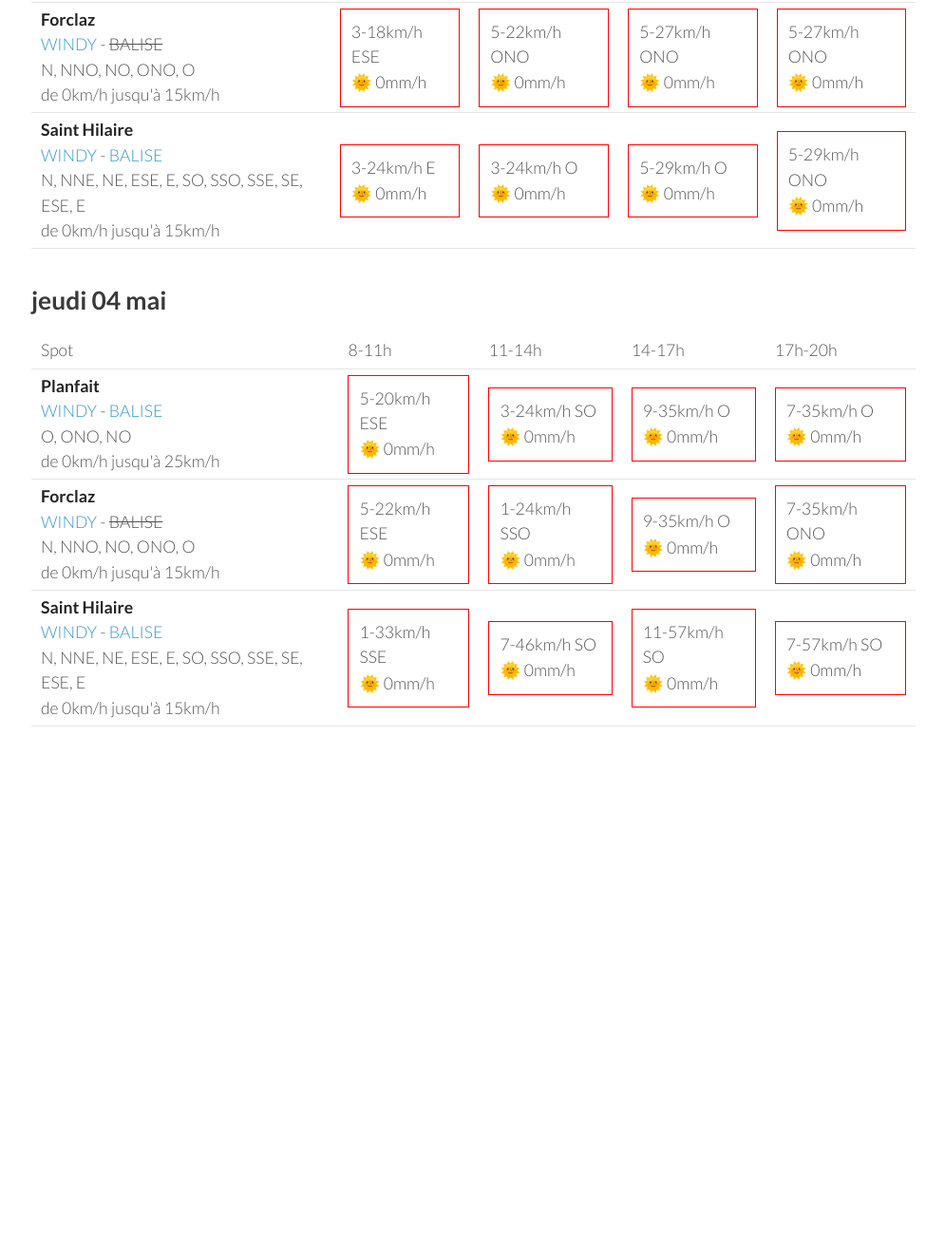
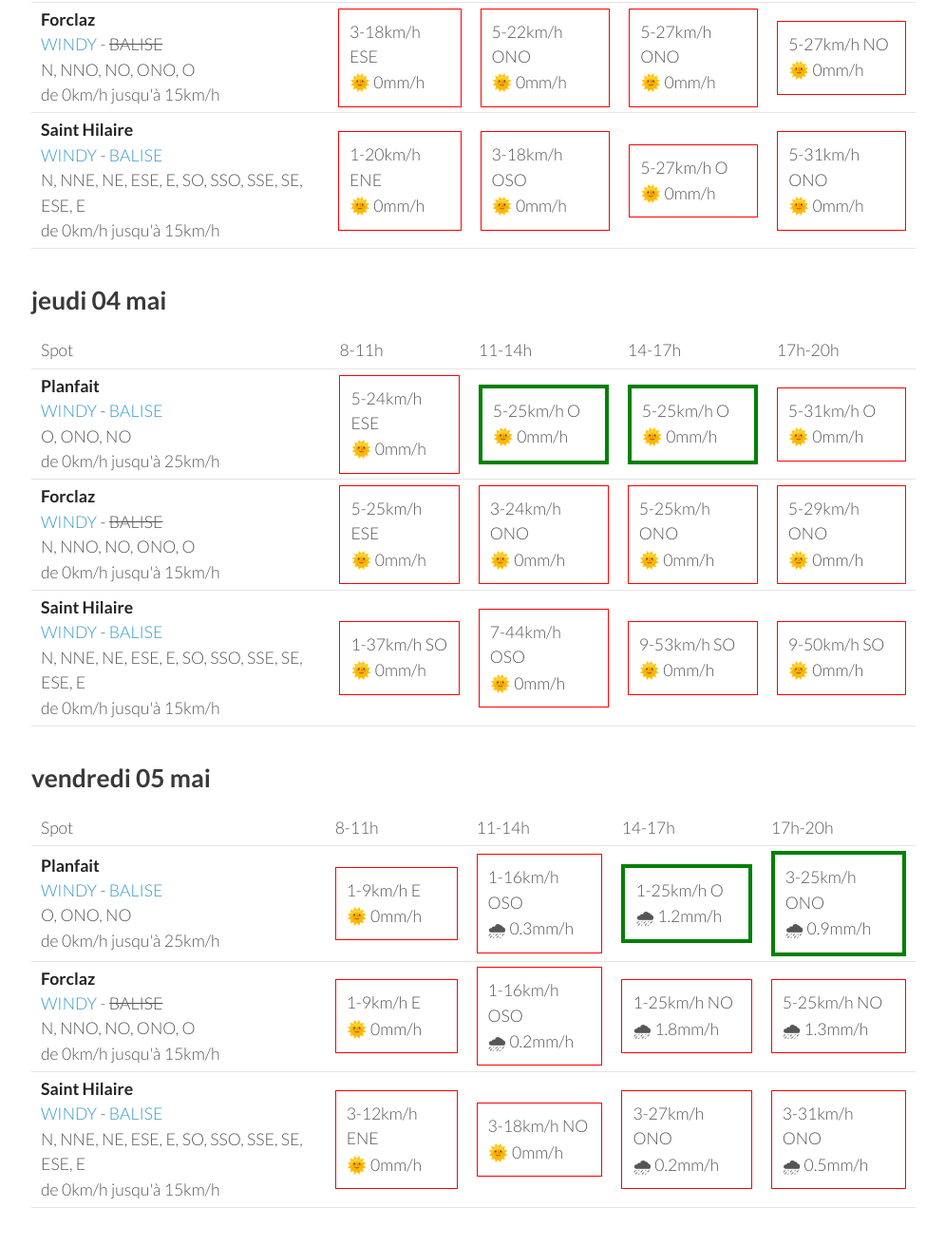
Before and after one commit to parapente-dans-le-nord/parapente-dans-le-nord.github.io, a Jekyll site: the page built from alpes_nord.markdown, in a window 1280 px wide and 1400 px high, scrolled down 2002 px. Shown: the top 1311 px of the window at 95% size, without its empty margins (25-1020 px from the left). Built offline with Jekyll 4.4.1, drawn with Linux system fonts in a browser that asks for light colours; before the commit the page ends 2895 px from its top, so only the background shows below that; some of the changed text lies outside the part shown.

Commit message:
update index.markdown

```diff
--- a/alpes_nord.markdown
+++ b/alpes_nord.markdown
@@ -114,32 +114,32 @@ page mise à jour le dimanche 30 avril 06:26
       <td>17h-20h</td>
     </tr>
 <tr>
-        <td><strong>Saint Hilaire</strong><br><a href="https://windy.com/45.307/5.888?45.087,5.889,9,m:eUFagkX">WINDY</a> - <span class=""><a href="http://www.balisemeteo.com/balise.php?idBalise=61">BALISE</a> </span><br> <span class="vent-favorable">N, NNE, NE, ESE, E, SO, SSO, SSE, SE, ESE, E</span><br><span class="force-vent">de 0km/h jusqu'à 15km/h</span> </td>
+        <td><strong>Forclaz</strong><br><a href="https://windy.com/45.814/6.247?45.375,6.246,8,m:eVwaglz">WINDY</a> - <span class="no-balise"> BALISE </span><br> <span class="vent-favorable">N, NNO, NO, ONO, O</span><br><span class="force-vent">de 0km/h jusqu'à 15km/h</span> </td>
 
-            <td><div class="not-flyable"><p>7-48km/h NE</p><p>🌞 0mm/h</p></div></td>
-            <td><div class="not-flyable"><p>11-57km/h NNE</p><p>🌧 0.3mm/h</p></div></td>
-            <td><div class="not-flyable"><p>11-61km/h N</p><p>🌧 0.2mm/h</p></div></td>
-            <td><div class="not-flyable"><p>11-57km/h N</p><p>🌞 0mm/h</p></div></td>
+            <td><div class="not-flyable"><p>1-22km/h NNO</p><p>🌞 0mm/h</p></div></td>
+            <td><div class="not-flyable"><p>9-35km/h N</p><p>🌧 0.2mm/h</p></div></td>
+            <td><div class="not-flyable"><p>11-44km/h NNO</p><p>🌞 0mm/h</p></div></td>
+            <td><div class="not-flyable"><p>11-46km/h NNO</p><p>🌞 0mm/h</p></div></td>
 
 
     </tr>
 <tr>
-        <td><strong>Forclaz</strong><br><a href="https://windy.com/45.814/6.247?45.375,6.246,8,m:eVwaglz">WINDY</a> - <span class="no-balise"> BALISE </span><br> <span class="vent-favorable">N, NNO, NO, ONO, O</span><br><span class="force-vent">de 0km/h jusqu'à 15km/h</span> </td>
+        <td><strong>Saint Hilaire</strong><br><a href="https://windy.com/45.307/5.888?45.087,5.889,9,m:eUFagkX">WINDY</a> - <span class=""><a href="http://www.balisemeteo.com/balise.php?idBalise=61">BALISE</a> </span><br> <span class="vent-favorable">N, NNE, NE, ESE, E, SO, SSO, SSE, SE, ESE, E</span><br><span class="force-vent">de 0km/h jusqu'à 15km/h</span> </td>
 
-            <td><div class="not-flyable"><p>3-22km/h NO</p><p>🌞 0mm/h</p></div></td>
-            <td><div class="not-flyable"><p>7-33km/h NNO</p><p>🌧 0.2mm/h</p></div></td>
-            <td><div class="not-flyable"><p>11-46km/h NNO</p><p>🌞 0mm/h</p></div></td>
-            <td><div class="not-flyable"><p>11-46km/h NNO</p><p>🌞 0mm/h</p></div></td>
+            <td><div class="not-flyable"><p>7-46km/h NE</p><p>🌞 0mm/h</p></div></td>
+            <td><div class="not-flyable"><p>12-59km/h NNE</p><p>🌞 0mm/h</p></div></td>
+            <td><div class="not-flyable"><p>11-59km/h NNE</p><p>🌞 0mm/h</p></div></td>
+            <td><div class="not-flyable"><p>11-59km/h N</p><p>🌞 0mm/h</p></div></td>
 
 
     </tr>
 <tr>
         <td><strong>Planfait</strong><br><a href="https://windy.com/45.853/6.223?45.415,6.223,8">WINDY</a> - <span class=""><a href="https://www.openwindmap.org/PP496">BALISE</a> </span><br> <span class="vent-favorable">O, ONO, NO</span><br><span class="force-vent">de 0km/h jusqu'à 25km/h</span> </td>
 
-            <td><div class="not-flyable"><p>3-24km/h NNO</p><p>🌞 0mm/h</p></div></td>
-            <td><div class="not-flyable"><p>9-37km/h N</p><p>🌞 0mm/h</p></div></td>
-            <td><div class="not-flyable"><p>12-46km/h N</p><p>🌞 0mm/h</p></div></td>
-            <td><div class="not-flyable"><p>12-46km/h N</p><p>🌞 0mm/h</p></div></td>
+            <td><div class="not-flyable"><p>3-22km/h N</p><p>🌞 0mm/h</p></div></td>
+            <td><div class="not-flyable"><p>11-37km/h N</p><p>🌞 0mm/h</p></div></td>
+            <td><div class="not-flyable"><p>11-44km/h N</p><p>🌞 0mm/h</p></div></td>
+            <td><div class="not-flyable"><p>12-46km/h NNO</p><p>🌞 0mm/h</p></div></td>
 
 
     </tr>
@@ -162,8 +162,8 @@ page mise à jour le dimanche 30 avril 06:26
 <tr>
         <td><strong>Planfait</strong><br><a href="https://windy.com/45.853/6.223?45.415,6.223,8">WINDY</a> - <span class=""><a href="https://www.openwindmap.org/PP496">BALISE</a> </span><br> <span class="vent-favorable">O, ONO, NO</span><br><span class="force-vent">de 0km/h jusqu'à 25km/h</span> </td>
 
-            <td><div class="not-flyable"><p>3-18km/h E</p><p>🌞 0mm/h</p></div></td>
-            <td><div class="flyable"><p>5-24km/h NO</p><p>🌞 0mm/h</p></div></td>
+            <td><div class="not-flyable"><p>3-18km/h ESE</p><p>🌞 0mm/h</p></div></td>
+            <td><div class="flyable"><p>5-22km/h NO</p><p>🌞 0mm/h</p></div></td>
             <td><div class="not-flyable"><p>7-27km/h ONO</p><p>🌞 0mm/h</p></div></td>
             <td><div class="not-flyable"><p>5-27km/h NO</p><p>🌞 0mm/h</p></div></td>
 
@@ -175,17 +175,17 @@ page mise à jour le dimanche 30 avril 06:26
             <td><div class="not-flyable"><p>3-18km/h ESE</p><p>🌞 0mm/h</p></div></td>
             <td><div class="not-flyable"><p>5-22km/h ONO</p><p>🌞 0mm/h</p></div></td>
             <td><div class="not-flyable"><p>5-27km/h ONO</p><p>🌞 0mm/h</p></div></td>
-            <td><div class="not-flyable"><p>5-27km/h ONO</p><p>🌞 0mm/h</p></div></td>
+            <td><div class="not-flyable"><p>5-27km/h NO</p><p>🌞 0mm/h</p></div></td>
 
 
     </tr>
 <tr>
         <td><strong>Saint Hilaire</strong><br><a href="https://windy.com/45.307/5.888?45.087,5.889,9,m:eUFagkX">WINDY</a> - <span class=""><a href="http://www.balisemeteo.com/balise.php?idBalise=61">BALISE</a> </span><br> <span class="vent-favorable">N, NNE, NE, ESE, E, SO, SSO, SSE, SE, ESE, E</span><br><span class="force-vent">de 0km/h jusqu'à 15km/h</span> </td>
 
-            <td><div class="not-flyable"><p>3-24km/h E</p><p>🌞 0mm/h</p></div></td>
-            <td><div class="not-flyable"><p>3-24km/h O</p><p>🌞 0mm/h</p></div></td>
-            <td><div class="not-flyable"><p>5-29km/h O</p><p>🌞 0mm/h</p></div></td>
-            <td><div class="not-flyable"><p>5-29km/h ONO</p><p>🌞 0mm/h</p></div></td>
+            <td><div class="not-flyable"><p>1-20km/h ENE</p><p>🌞 0mm/h</p></div></td>
+            <td><div class="not-flyable"><p>3-18km/h OSO</p><p>🌞 0mm/h</p></div></td>
+            <td><div class="not-flyable"><p>5-27km/h O</p><p>🌞 0mm/h</p></div></td>
+            <td><div class="not-flyable"><p>5-31km/h ONO</p><p>🌞 0mm/h</p></div></td>
 
 
     </tr>
@@ -208,30 +208,30 @@ page mise à jour le dimanche 30 avril 06:26
 <tr>
         <td><strong>Planfait</strong><br><a href="https://windy.com/45.853/6.223?45.415,6.223,8">WINDY</a> - <span class=""><a href="https://www.openwindmap.org/PP496">BALISE</a> </span><br> <span class="vent-favorable">O, ONO, NO</span><br><span class="force-vent">de 0km/h jusqu'à 25km/h</span> </td>
 
-            <td><div class="not-flyable"><p>5-20km/h ESE</p><p>🌞 0mm/h</p></div></td>
-            <td><div class="not-flyable"><p>3-24km/h SO</p><p>🌞 0mm/h</p></div></td>
-            <td><div class="not-flyable"><p>9-35km/h O</p><p>🌞 0mm/h</p></div></td>
-            <td><div class="not-flyable"><p>7-35km/h O</p><p>🌞 0mm/h</p></div></td>
+            <td><div class="not-flyable"><p>5-24km/h ESE</p><p>🌞 0mm/h</p></div></td>
+            <td><div class="flyable"><p>5-25km/h O</p><p>🌞 0mm/h</p></div></td>
+            <td><div class="flyable"><p>5-25km/h O</p><p>🌞 0mm/h</p></div></td>
+            <td><div class="not-flyable"><p>5-31km/h O</p><p>🌞 0mm/h</p></div></td>
 
 
     </tr>
 <tr>
         <td><strong>Forclaz</strong><br><a href="https://windy.com/45.814/6.247?45.375,6.246,8,m:eVwaglz">WINDY</a> - <span class="no-balise"> BALISE </span><br> <span class="vent-favorable">N, NNO, NO, ONO, O</span><br><span class="force-vent">de 0km/h jusqu'à 15km/h</span> </td>
 
-            <td><div class="not-flyable"><p>5-22km/h ESE</p><p>🌞 0mm/h</p></div></td>
-            <td><div class="not-flyable"><p>1-24km/h SSO</p><p>🌞 0mm/h</p></div></td>
-            <td><div class="not-flyable"><p>9-35km/h O</p><p>🌞 0mm/h</p></div></td>
-            <td><div class="not-flyable"><p>7-35km/h ONO</p><p>🌞 0mm/h</p></div></td>
+            <td><div class="not-flyable"><p>5-25km/h ESE</p><p>🌞 0mm/h</p></div></td>
+            <td><div class="not-flyable"><p>3-24km/h ONO</p><p>🌞 0mm/h</p></div></td>
+            <td><div class="not-flyable"><p>5-25km/h ONO</p><p>🌞 0mm/h</p></div></td>
+            <td><div class="not-flyable"><p>5-29km/h ONO</p><p>🌞 0mm/h</p></div></td>
 
 
     </tr>
 <tr>
         <td><strong>Saint Hilaire</strong><br><a href="https://windy.com/45.307/5.888?45.087,5.889,9,m:eUFagkX">WINDY</a> - <span class=""><a href="http://www.balisemeteo.com/balise.php?idBalise=61">BALISE</a> </span><br> <span class="vent-favorable">N, NNE, NE, ESE, E, SO, SSO, SSE, SE, ESE, E</span><br><span class="force-vent">de 0km/h jusqu'à 15km/h</span> </td>
 
-            <td><div class="not-flyable"><p>1-33km/h SSE</p><p>🌞 0mm/h</p></div></td>
-            <td><div class="not-flyable"><p>7-46km/h SO</p><p>🌞 0mm/h</p></div></td>
-            <td><div class="not-flyable"><p>11-57km/h SO</p><p>🌞 0mm/h</p></div></td>
-            <td><div class="not-flyable"><p>7-57km/h SO</p><p>🌞 0mm/h</p></div></td>
+            <td><div class="not-flyable"><p>1-37km/h SO</p><p>🌞 0mm/h</p></div></td>
+            <td><div class="not-flyable"><p>7-44km/h OSO</p><p>🌞 0mm/h</p></div></td>
+            <td><div class="not-flyable"><p>9-53km/h SO</p><p>🌞 0mm/h</p></div></td>
+            <td><div class="not-flyable"><p>9-50km/h SO</p><p>🌞 0mm/h</p></div></td>
 
 
     </tr>
@@ -239,3 +239,49 @@ page mise à jour le dimanche 30 avril 06:26
 </tbody>
 </table>
 {:/}
+## vendredi 05 mai
+
+{::nomarkdown}
+<table>
+  <tbody>
+    <tr>
+      <td>Spot</td>
+      <td>8-11h</td>
+      <td>11-14h</td>
+      <td>14-17h</td>
+      <td>17h-20h</td>
+    </tr>
+<tr>
+        <td><strong>Planfait</strong><br><a href="https://windy.com/45.853/6.223?45.415,6.223,8">WINDY</a> - <span class=""><a href="https://www.openwindmap.org/PP496">BALISE</a> </span><br> <span class="vent-favorable">O, ONO, NO</span><br><span class="force-vent">de 0km/h jusqu'à 25km/h</span> </td>
+
+            <td><div class="not-flyable"><p>1-9km/h E</p><p>🌞 0mm/h</p></div></td>
+            <td><div class="not-flyable"><p>1-16km/h OSO</p><p>🌧 0.3mm/h</p></div></td>
+            <td><div class="flyable"><p>1-25km/h O</p><p>🌧 1.2mm/h</p></div></td>
+            <td><div class="flyable"><p>3-25km/h ONO</p><p>🌧 0.9mm/h</p></div></td>
+
+
+    </tr>
+<tr>
+        <td><strong>Forclaz</strong><br><a href="https://windy.com/45.814/6.247?45.375,6.246,8,m:eVwaglz">WINDY</a> - <span class="no-balise"> BALISE </span><br> <span class="vent-favorable">N, NNO, NO, ONO, O</span><br><span class="force-vent">de 0km/h jusqu'à 15km/h</span> </td>
+
+            <td><div class="not-flyable"><p>1-9km/h E</p><p>🌞 0mm/h</p></div></td>
+            <td><div class="not-flyable"><p>1-16km/h OSO</p><p>🌧 0.2mm/h</p></div></td>
+            <td><div class="not-flyable"><p>1-25km/h NO</p><p>🌧 1.8mm/h</p></div></td>
+            <td><div class="not-flyable"><p>5-25km/h NO</p><p>🌧 1.3mm/h</p></div></td>
+
+
+    </tr>
+<tr>
+        <td><strong>Saint Hilaire</strong><br><a href="https://windy.com/45.307/5.888?45.087,5.889,9,m:eUFagkX">WINDY</a> - <span class=""><a href="http://www.balisemeteo.com/balise.php?idBalise=61">BALISE</a> </span><br> <span class="vent-favorable">N, NNE, NE, ESE, E, SO, SSO, SSE, SE, ESE, E</span><br><span class="force-vent">de 0km/h jusqu'à 15km/h</span> </td>
+
+            <td><div class="not-flyable"><p>3-12km/h ENE</p><p>🌞 0mm/h</p></div></td>
+            <td><div class="not-flyable"><p>3-18km/h NO</p><p>🌞 0mm/h</p></div></td>
+            <td><div class="not-flyable"><p>3-27km/h ONO</p><p>🌧 0.2mm/h</p></div></td>
+            <td><div class="not-flyable"><p>3-31km/h ONO</p><p>🌧 0.5mm/h</p></div></td>
+
+
+    </tr>
+
+</tbody>
+</table>
+{:/}
```
Also changed, not shown: other parts of alpes_nord.markdown (+1 -1 lines).
